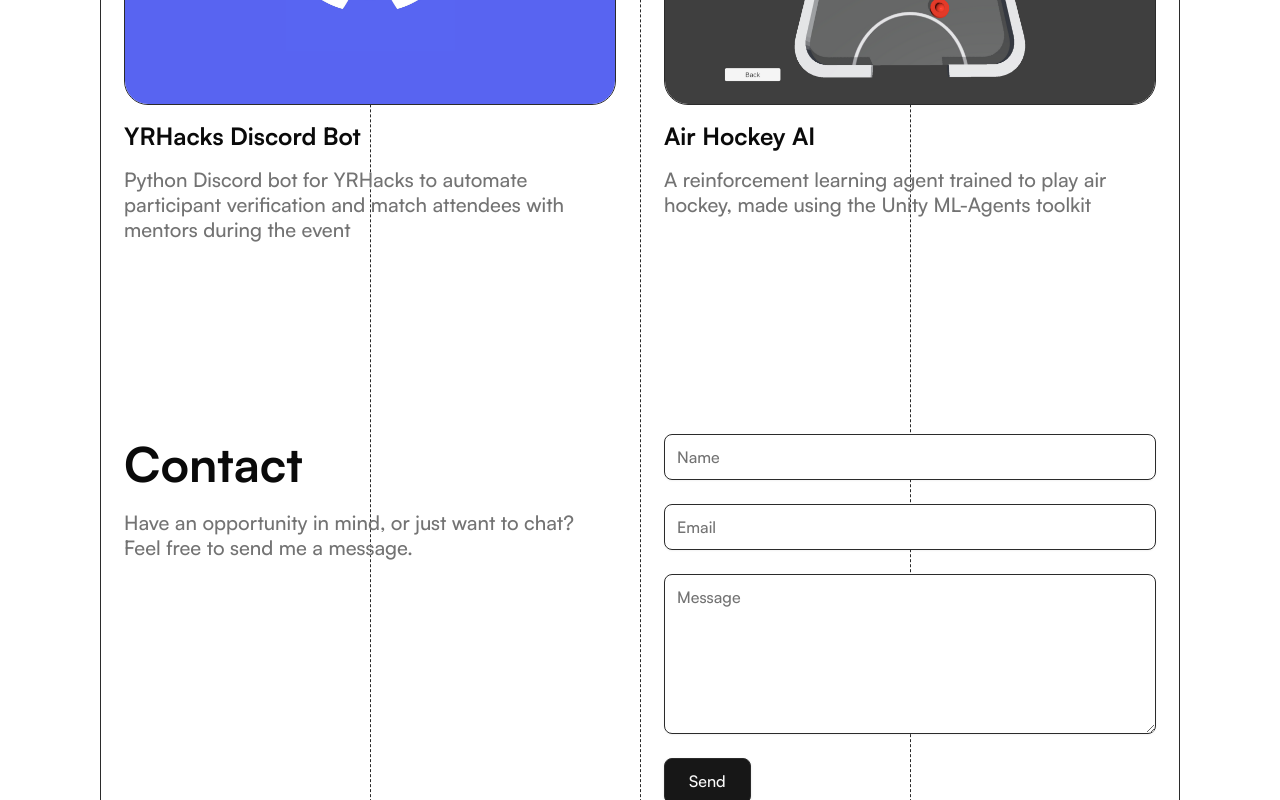
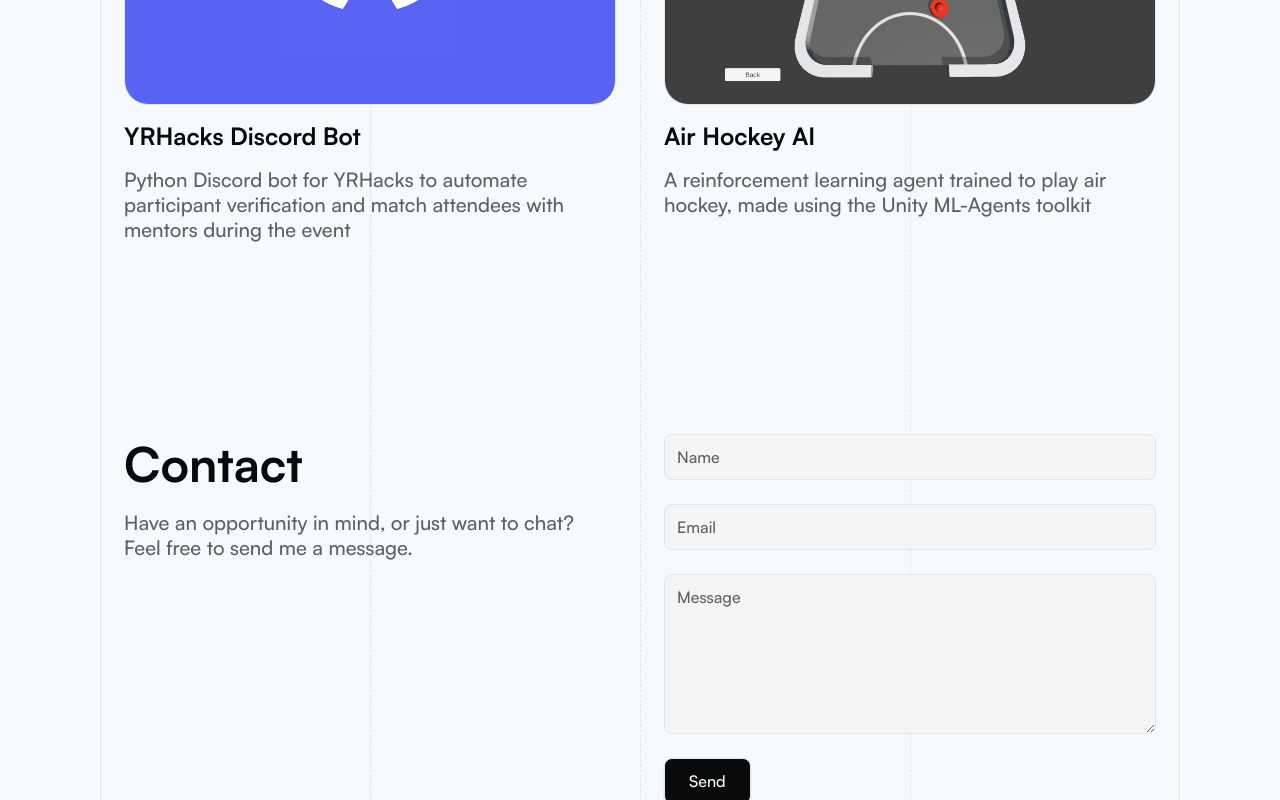
Before and after one commit to edzhuang/portfolio-website, a Next.js app: page / in a window 1280 px wide. Shown: the part 2000-2800 px from the top of the page. Built offline with nearby package versions, Linux system fonts and the light colour scheme.

Commit message:
Add light mode

```diff
--- a/app/globals.css
+++ b/app/globals.css
@@ -15,27 +15,26 @@
 @layer base {
   :root {
     --font-satoshi: "Satoshi", ui-sans-serif, system-ui, sans-serif;
-    --background: 0 0% 100%;
-    --foreground: 0 0% 3.9%;
-    --card: 0 0% 100%;
-    --card-foreground: 0 0% 3.9%;
-    --popover: 0 0% 100%;
-    --popover-foreground: 0 0% 3.9%;
-    --primary: 0 0% 9%;
-    --primary-foreground: 0 0% 98%;
-    --secondary: 0 0% 96.1%;
-    --secondary-foreground: 0 0% 9%;
-    --muted: 0 0% 96.1%;
-    --muted-foreground: 0 0% 45.1%;
+    --background: 210 50% 98%;
+    --foreground: 210 11% 4%;
+    --card: 210 22% 96%;
+    --card-foreground: 210 11% 4%;
+    --popover: 210 50% 98%;
+    --popover-foreground: 210 11% 4%;
+    --primary: 210 11% 4%;
+    --primary-foreground: 210 50% 98%;
+    --secondary: 210 22% 96%;
+    --secondary-foreground: 210 22 96;
+    --muted: 0 0% 94%;
+    --muted-foreground: 0 0% 38%;
     --accent: 0 0% 96.1%;
     --accent-foreground: 0 0% 9%;
     --destructive: 0 84.2% 60.2%;
     --destructive-foreground: 0 0% 98%;
-    --border: 0 0% 89.8%;
+    --border: 0 0% 90%;
     --input: 0 0% 89.8%;
     --ring: 0 0% 3.9%;
     --radius: 0.5rem;
-    --gridline: 0 0% 31.4%;
   }
 
   .dark {
@@ -58,7 +57,6 @@
     --border: 240 3% 15%;
     --input: 240 3% 15%;
     --ring: 0 0% 83.1%;
-    --gridline: 0 0% 31.4%;
   }
 }
 
--- a/app/page.tsx
+++ b/app/page.tsx
@@ -16,11 +16,11 @@ export default function Home() {
       <div className="absolute inset-0 pointer-events-none px-4">
         <div className="container relative w-full h-full">
           {/* 5 vertical lines */}
-          <div className="absolute left-0 h-full border-l border-gridline" />
-          <div className="absolute left-1/4 h-full border-l border-gridline border-dashed hidden md:block" />
-          <div className="absolute left-2/4 h-full border-l border-gridline border-dashed" />
-          <div className="absolute left-3/4 h-full border-l border-gridline border-dashed hidden md:block" />
-          <div className="absolute right-0 h-full border-l border-gridline" />
+          <div className="absolute left-0 h-full border-l" />
+          <div className="absolute left-1/4 h-full border-l border-dashed hidden md:block" />
+          <div className="absolute left-2/4 h-full border-l border-dashed" />
+          <div className="absolute left-3/4 h-full border-l border-dashed hidden md:block" />
+          <div className="absolute right-0 h-full border-l" />
         </div>
       </div>
 
--- a/components/contact-form.tsx
+++ b/components/contact-form.tsx
@@ -71,7 +71,7 @@ export function ContactForm() {
         placeholder="Name"
         value={formData.name}
         onChange={handleChange}
-        className="bg-card border-gridline"
+        className="bg-card border"
       />
       <Input
         type="email"
@@ -79,14 +79,14 @@ export function ContactForm() {
         placeholder="Email"
         value={formData.email}
         onChange={handleChange}
-        className="bg-card border-gridline"
+        className="bg-card border"
       />
       <Textarea
         name="message"
         placeholder="Message"
         value={formData.message}
         onChange={handleChange}
-        className="bg-card border-gridline min-h-40"
+        className="bg-card border min-h-40"
       />
       {submitStatus.type && (
         <div
@@ -101,7 +101,7 @@ export function ContactForm() {
       )}
       <Button
         type="submit"
-        className="bg-primary hover:bg-primary/80 text-primary-foreground border border-gridline px-6 py-3 h-min"
+        className="bg-primary hover:bg-primary/80 text-primary-foreground border px-6 py-3 h-min"
         disabled={isSubmitting}
       >
         {isSubmitting ? "Sending..." : "Send"}
--- a/components/footer.tsx
+++ b/components/footer.tsx
@@ -4,7 +4,7 @@ import { mainNavItems, projectLinks } from "@/lib/navigation";
 
 export function Footer() {
   return (
-    <footer className="container grid grid-cols-2 md:grid-cols-4 px-6 pt-12 pb-24 gap-12 border-t border-gridline relative">
+    <footer className="container grid grid-cols-2 md:grid-cols-4 px-6 pt-12 pb-24 gap-12 border-t relative">
       <div className="flex flex-col gap-6 col-span-2">
         <Link
           href=""
--- a/components/ui/experience-item.tsx
+++ b/components/ui/experience-item.tsx
@@ -47,7 +47,7 @@ export function ExperienceItem({
           alt={organization}
           width={56}
           height={56}
-          className="w-14 h-14 object-cover rounded-lg overflow-hidden border border-gridline"
+          className="w-14 h-14 object-cover rounded-lg overflow-hidden border"
         />
       </div>
     </div>
--- a/components/ui/header.tsx
+++ b/components/ui/header.tsx
@@ -42,7 +42,7 @@ export function Header() {
 
   return (
     <header
-      className={`container flex flex-row items-center bg-secondary/70 backdrop-blur-md shadow-lg border border-gridline ${
+      className={`container flex flex-row items-center bg-secondary/70 backdrop-blur-md border ${
         mobileMenuOpen
           ? "h-[calc(100dvh-2rem)] rounded-lg"
           : "h-[51px] rounded-[26px]"
--- a/components/ui/input.tsx
+++ b/components/ui/input.tsx
@@ -8,7 +8,7 @@ const Input = React.forwardRef<HTMLInputElement, React.ComponentProps<"input">>(
       <input
         type={type}
         className={cn(
-          "flex w-full rounded-lg border border-input bg-transparent p-3 shadow-sm transition-colors file:border-0 file:bg-transparent file:text-sm file:font-medium file:text-foreground placeholder:text-muted-foreground focus-visible:outline-none focus-visible:ring-1 focus-visible:ring-ring disabled:cursor-not-allowed disabled:opacity-50 text-body-sm",
+          "flex w-full rounded-lg border border-input bg-transparent p-3 transition-colors file:border-0 file:bg-transparent file:text-sm file:font-medium file:text-foreground placeholder:text-muted-foreground focus-visible:outline-none focus-visible:ring-1 focus-visible:ring-ring disabled:cursor-not-allowed disabled:opacity-50 text-body-sm",
           className
         )}
         ref={ref}
--- a/components/ui/project-card.tsx
+++ b/components/ui/project-card.tsx
@@ -18,7 +18,7 @@ export function ProjectCard({
 }: ProjectCardProps) {
   return (
     <div className={`flex flex-col gap-4 ${className}`}>
-      <div className="rounded-3xl overflow-hidden border border-gridline">
+      <div className="rounded-3xl overflow-hidden border">
         {url ? (
           <Link href={url}>
             <Image
--- a/components/ui/textarea.tsx
+++ b/components/ui/textarea.tsx
@@ -1,6 +1,6 @@
-import * as React from "react"
+import * as React from "react";
 
-import { cn } from "@/lib/utils"
+import { cn } from "@/lib/utils";
 
 const Textarea = React.forwardRef<
   HTMLTextAreaElement,
@@ -9,14 +9,14 @@ const Textarea = React.forwardRef<
   return (
     <textarea
       className={cn(
-        "flex w-full rounded-lg border border-input bg-transparent p-3 text-body-sm shadow-sm placeholder:text-muted-foreground focus-visible:outline-none focus-visible:ring-1 focus-visible:ring-ring disabled:cursor-not-allowed disabled:opacity-50 md:text-body-sm",
+        "flex w-full rounded-lg border border-input bg-transparent p-3 text-body-sm placeholder:text-muted-foreground focus-visible:outline-none focus-visible:ring-1 focus-visible:ring-ring disabled:cursor-not-allowed disabled:opacity-50 md:text-body-sm",
         className
       )}
       ref={ref}
       {...props}
     />
-  )
-})
-Textarea.displayName = "Textarea"
+  );
+});
+Textarea.displayName = "Textarea";
 
-export { Textarea }
+export { Textarea };
--- a/tailwind.config.ts
+++ b/tailwind.config.ts
@@ -44,7 +44,6 @@ const config = {
         ring: "hsl(var(--ring))",
         background: "hsl(var(--background))",
         foreground: "hsl(var(--foreground))",
-        gridline: "#2B2B2B",
         primary: {
           DEFAULT: "hsl(var(--primary))",
           foreground: "hsl(var(--primary-foreground))",
```
